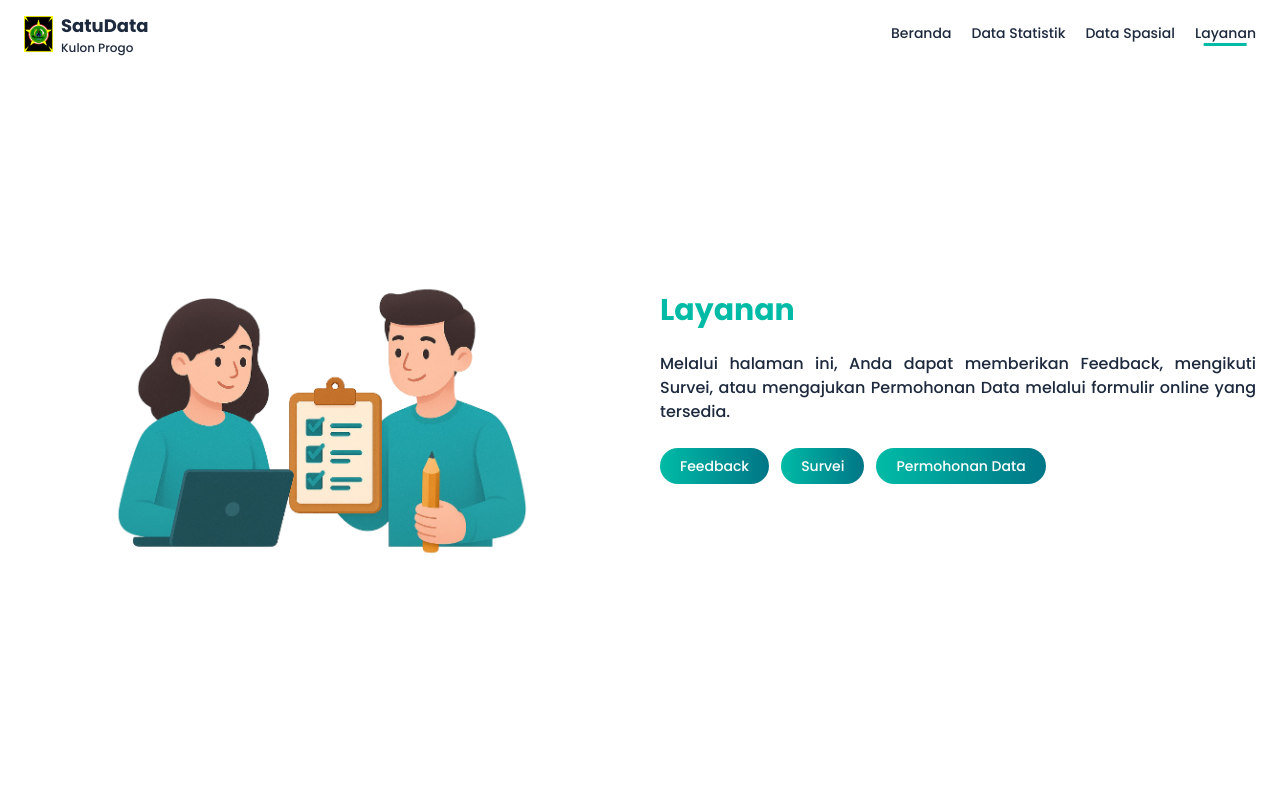
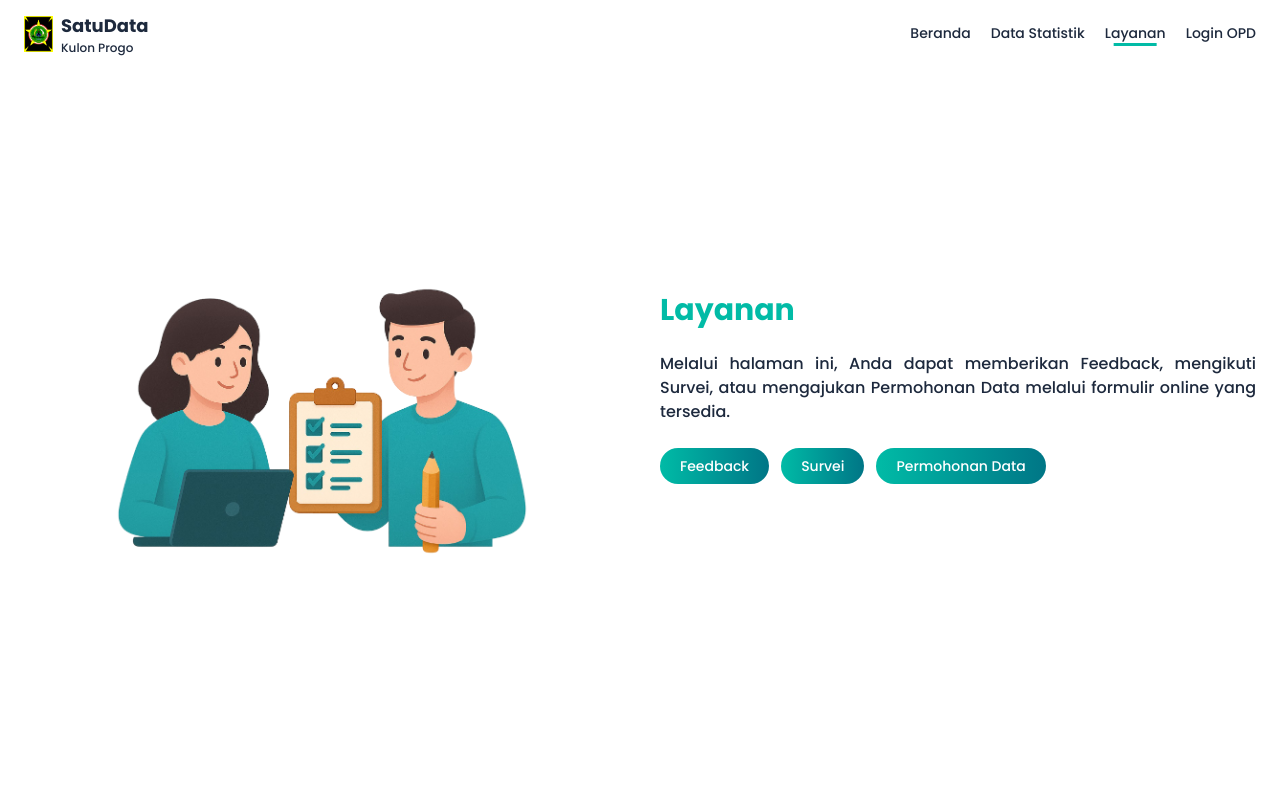
Before and after one commit to akhwan90/SatuDataKU, a Next.js app: page /layanan in a window 1280 px wide. Shown: the top 800 px of the page. Built offline with nearby package versions, Linux system fonts and the light colour scheme.

Commit message:
fix link login opd

```diff
--- a/components/footer.jsx
+++ b/components/footer.jsx
@@ -60,10 +60,11 @@ export default function Footer() {
             </div>
           </div>
 
+          {/*
           <div className="mt-3">
             <a href="https://satudata.kulonprogokab.go.id/login" target="_blank" className="bg-slate-500 text-white px-5 py-2 rounded-md text-sm"> OPD Login</a>
           </div>
-
+          */}
         </div>
 
       </div>
--- a/components/navbar.jsx
+++ b/components/navbar.jsx
@@ -8,8 +8,8 @@ import { useEffect, useRef, useState } from "react";
 const navItems = [
   { name: "Beranda", path: "/" },
   { name: "Data Statistik", path: "/statistik" },
-  { name: "Data Spasial", path: "#" },
   { name: "Layanan", path: "/layanan" },
+  { name: "Login OPD", path: "/admin/login" },
 ];
 
 const Navbar = () => {
```
